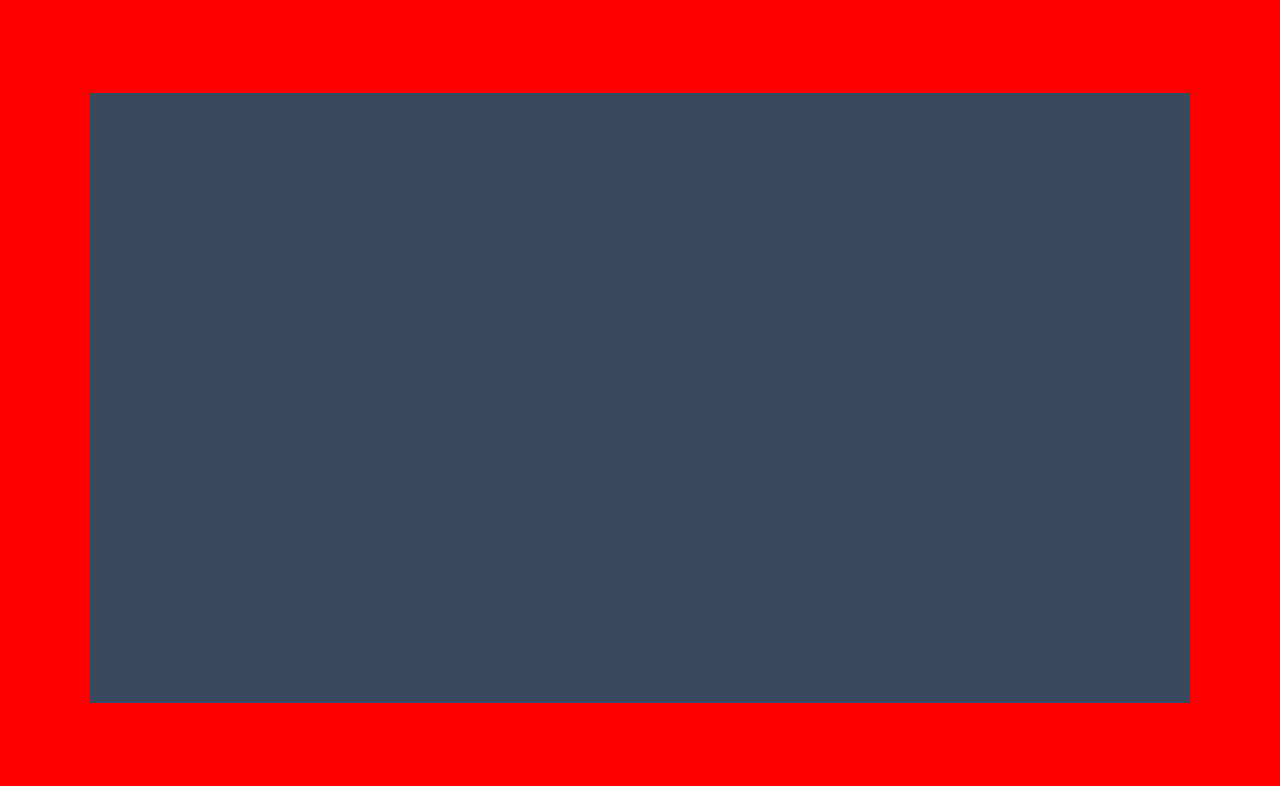
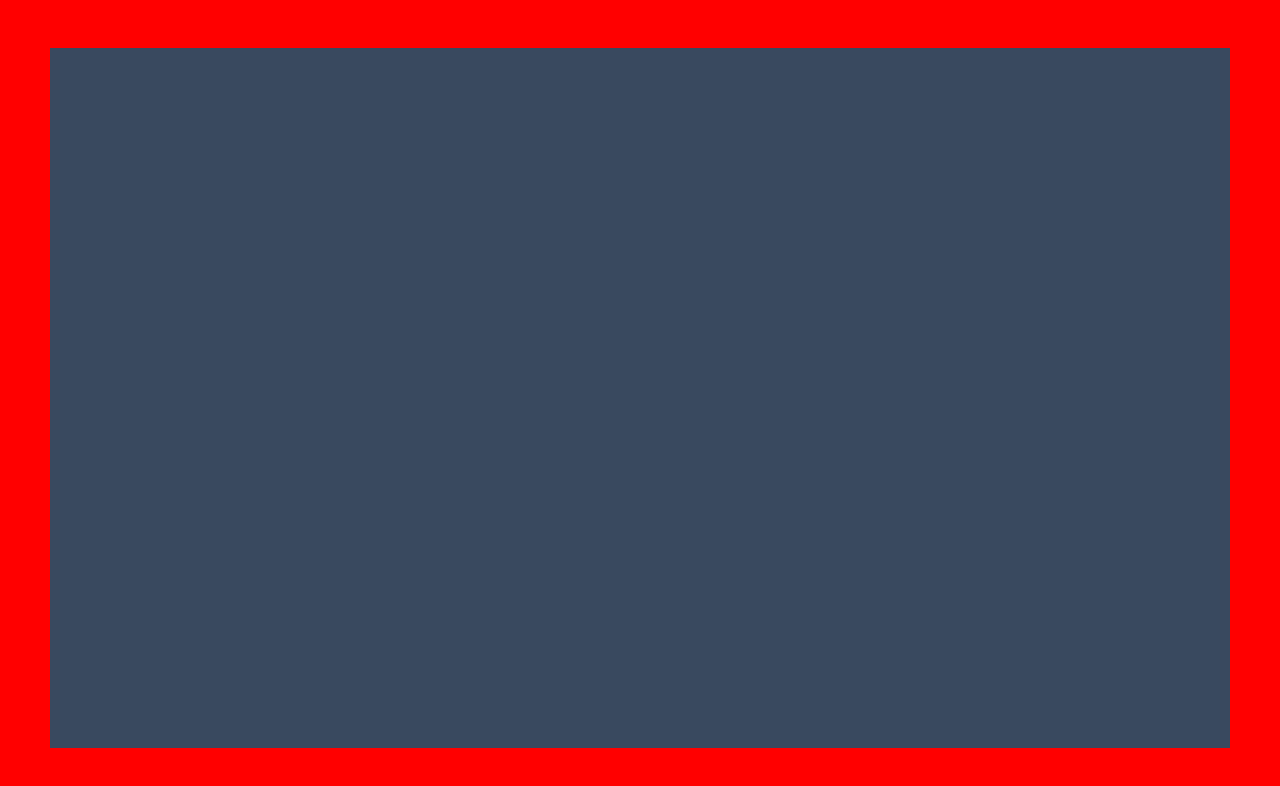
Before and after one commit to Cod3rMax/HorusEye, a plain HTML site: page index.html in a window 1280 px wide. Drawn offline with Linux system fonts and the light colour scheme.

Commit message:
Image still having problems

```diff
--- a/assets/css/style.css
+++ b/assets/css/style.css
@@ -20,6 +20,3 @@ body {
 canvas {
      background-color: #39495f;
 }
-#timer {
-     padding-top: 10px;
-}
--- /dev/null
+++ b/assets/js/intro.js
@@ -0,0 +1,16 @@
+import { option } from './helperVariable.js';
+
+export class Intro {
+     constructor(game) {
+          this.game = game;
+          this.image = new Image();
+          this.image.onload = () => {
+               this.x = 0;
+               this.y = 0;
+               this.width = this.image.width;
+               this.height = this.image.height;
+          };
+          this.image.src = option.introImage;
+     }
+     draw(context) {}
+}
--- a/assets/js/main.js
+++ b/assets/js/main.js
@@ -1,18 +1,20 @@
+import { Intro } from './intro.js';
 window.addEventListener('load', function () {
      const canvas = document.querySelector('canvas');
      const context = canvas.getContext('2d');
-     const CANVAS_WIDTH = (canvas.width =
-          document.getElementById('container').getBoundingClientRect().width - 180);
-     const CANVAS_HEIGHT = (canvas.height =
-          document.getElementById('container').getBoundingClientRect().height - 190);
+     const CANVAS_WIDTH = (canvas.width = window.innerWidth - 100);
+     const CANVAS_HEIGHT = (canvas.height = window.innerHeight - 100);
 
      class Game {
           constructor(gameWidth, gameHeight) {
-               this.gameWidth = gameWidth;
-               this.gameHeight = gameHeight;
+               this.width = gameWidth;
+               this.height = gameHeight;
+               this.intro = new Intro(this);
           }
 
-          draw(context) {}
+          draw(context) {
+               this.intro.draw(context);
+          }
 
           update() {}
      }
```
Also changed, not shown: assets/js/particles.js (deleted, +0 -17 lines).
